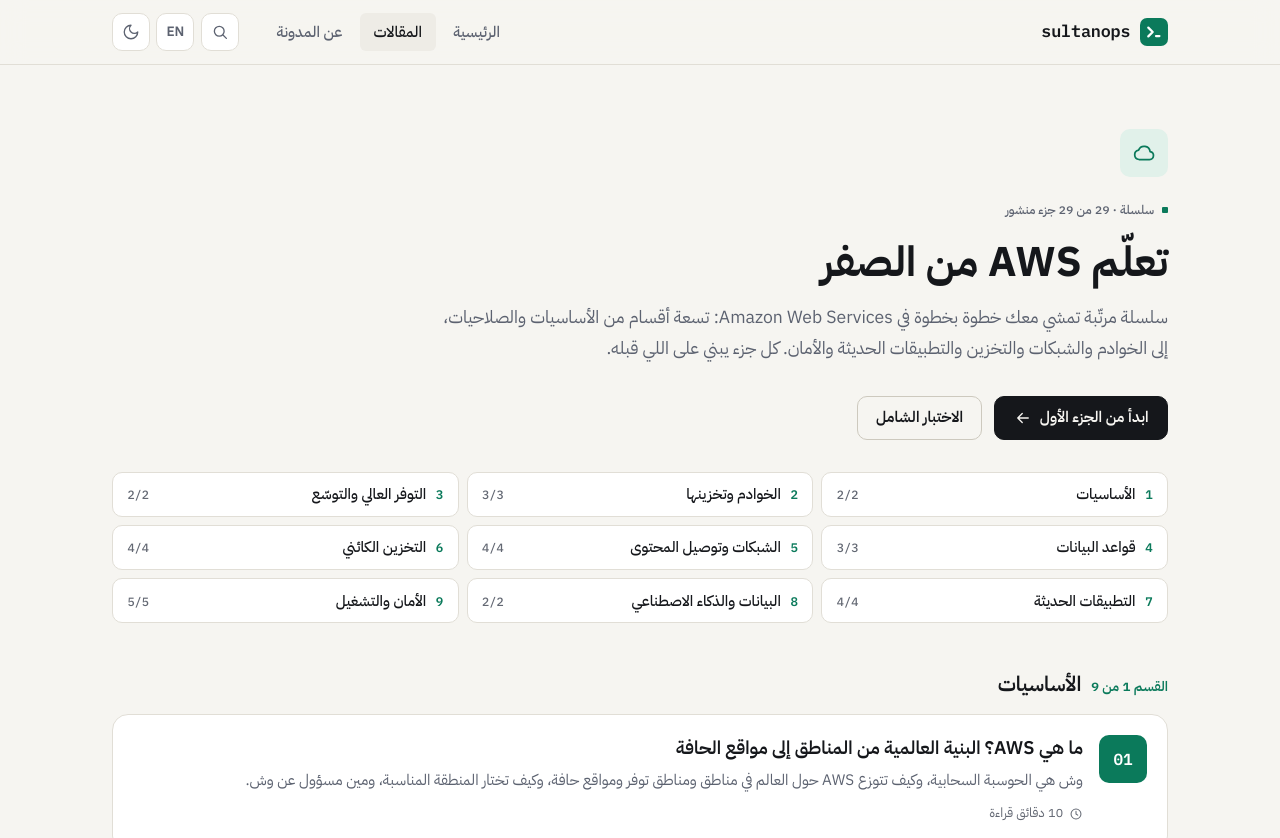
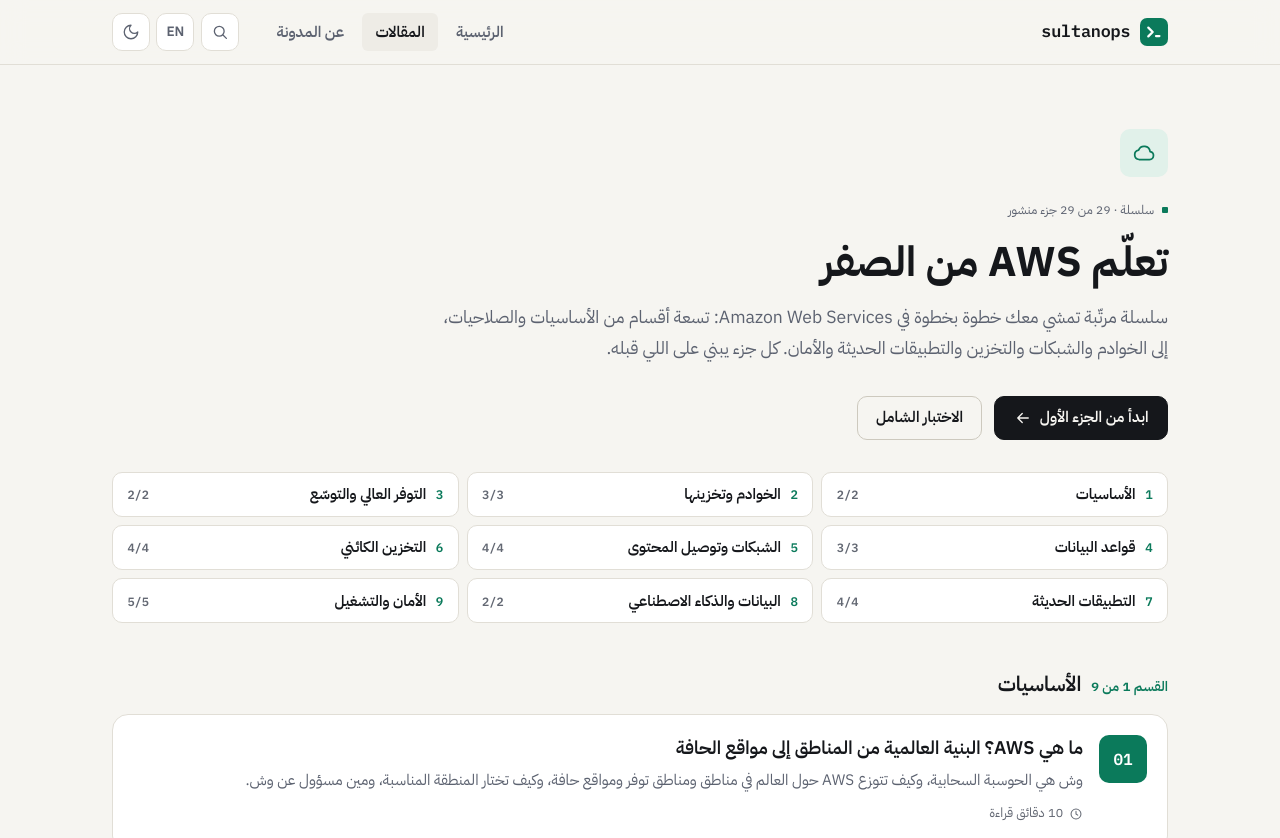
Before and after one commit to Sultan-it-1/Blog, an Eleventy site: page src/series.njk in a window 1280 px wide. Shown: the top 838 px of the page. Built offline with nearby package versions, Linux system fonts and the light colour scheme; Eleventy itself is replaced by a stand-in of ours; files that its build step writes are made by us from their sources; what markdown-it-container would draw is missing.

Commit message:
Load fewer font weights and tidy touch targets
Drop weight 500 from both fonts, which cuts the fonts by a quarter and the shift they cause on first visit. Show the test page's start box before the first paint so the footer doesn't jump. Hide the invisible heading anchors on touch screens, and give the breadcrumb and the series list bigger targets.

```diff
--- a/src/_data/brand.js
+++ b/src/_data/brand.js
@@ -92,7 +92,7 @@
     // Plex Sans Arabic follows Plex Mono so Arabic comments in code stay joined instead of falling back to a monospaced Arabic face.
     mono: "'IBM Plex Mono', 'IBM Plex Sans Arabic', ui-monospace, 'SFMono-Regular', Consolas, monospace",
     googleFontsUrl:
-      "https://fonts.googleapis.com/css2?family=IBM+Plex+Mono:wght@400;500;600&family=IBM+Plex+Sans+Arabic:wght@400;500;600;700&display=swap",
+      "https://fonts.googleapis.com/css2?family=IBM+Plex+Mono:wght@400;600&family=IBM+Plex+Sans+Arabic:wght@400;600;700&display=swap",
   },
 
   radius: { sm: "6px", md: "10px", lg: "16px" },
--- a/src/assets/css/main.css
+++ b/src/assets/css/main.css
@@ -242,7 +242,7 @@
         border-radius: var(--radius-sm);
         color: var(--color-muted);
         font-size: 0.95rem;
-        font-weight: 500;
+        font-weight: 600;
         transition: color 150ms ease;
     }
 
@@ -337,7 +337,7 @@
         color: var(--color-faint);
         font-family: var(--font-mono);
         font-size: 0.75rem;
-        font-weight: 500;
+        font-weight: 400;
         letter-spacing: 0.06em;
         text-transform: uppercase;
     }
@@ -387,7 +387,7 @@
         color: var(--color-muted);
         font-family: var(--font-mono);
         font-size: 0.78rem;
-        font-weight: 500;
+        font-weight: 400;
         letter-spacing: 0.04em;
     }
 
@@ -649,7 +649,7 @@
 
     .topic-label {
         color: var(--color-muted);
-        font-weight: 500;
+        font-weight: 600;
     }
 
     .topic-label + .topic-label::before {
@@ -718,7 +718,7 @@
         background: var(--color-surface);
         color: var(--color-ink);
         font-size: 0.88rem;
-        font-weight: 500;
+        font-weight: 600;
         transition:
             border-color 150ms ease,
             background-color 150ms ease;
@@ -1147,7 +1147,7 @@
         color: var(--color-faint);
         font-family: var(--font-mono);
         font-size: 0.85rem;
-        font-weight: 500;
+        font-weight: 400;
     }
 
     .chips-footer {
@@ -1179,6 +1179,10 @@
         gap: 0.5rem;
         color: var(--color-muted);
         font-size: 0.88rem;
+    }
+
+    .breadcrumb a {
+        padding-block: 0.25rem;
     }
 
     .breadcrumb a:hover {
@@ -1327,7 +1331,7 @@
         padding: 0.8rem 1rem;
         color: var(--color-muted);
         font-size: 0.92rem;
-        font-weight: 500;
+        font-weight: 600;
         cursor: pointer;
         list-style: none;
     }
@@ -1482,7 +1486,7 @@
         color: var(--color-accent);
         font-family: var(--font-mono);
         font-size: 0.8rem;
-        font-weight: 500;
+        font-weight: 400;
     }
 
     .prose h3 {
@@ -1507,6 +1511,13 @@
     .prose :is(h2, h3):hover .heading-anchor,
     .heading-anchor:focus-visible {
         opacity: 1;
+    }
+
+    /* Nothing reveals these on a touch screen, so they'd be invisible things to tap by accident. */
+    @media (hover: none) {
+        .heading-anchor {
+            display: none;
+        }
     }
 
     .prose a:not(.btn, .heading-anchor) {
@@ -1568,7 +1579,7 @@
         color: var(--color-ink);
         font-family: var(--font-mono);
         font-size: 0.75rem;
-        font-weight: 500;
+        font-weight: 400;
         line-height: 1;
     }
 
@@ -2233,6 +2244,7 @@
     }
 
     .series-mini li {
+        position: relative;
         display: flex;
         gap: 0.75rem;
         align-items: baseline;
@@ -2244,6 +2256,14 @@
 
     .series-mini a {
         color: var(--color-muted);
+    }
+
+    /* The whole row is the target, so it's easy to tap. */
+    .series-mini a::after {
+        content: '';
+        position: absolute;
+        inset: 0;
+        border-radius: inherit;
     }
 
     .series-mini a:hover {
@@ -2336,7 +2356,7 @@
         border-radius: var(--radius-md);
         background: var(--color-surface);
         font-size: 0.93rem;
-        font-weight: 500;
+        font-weight: 600;
         line-height: 1.5;
         transition: border-color 150ms ease;
     }
@@ -2450,7 +2470,7 @@
 
     .series-item.is-upcoming .series-item-title {
         color: var(--color-muted);
-        font-weight: 500;
+        font-weight: 400;
     }
 
     .series-item-text {
```
Also changed, not shown: src/series-quiz.njk (+7 -2 lines).
